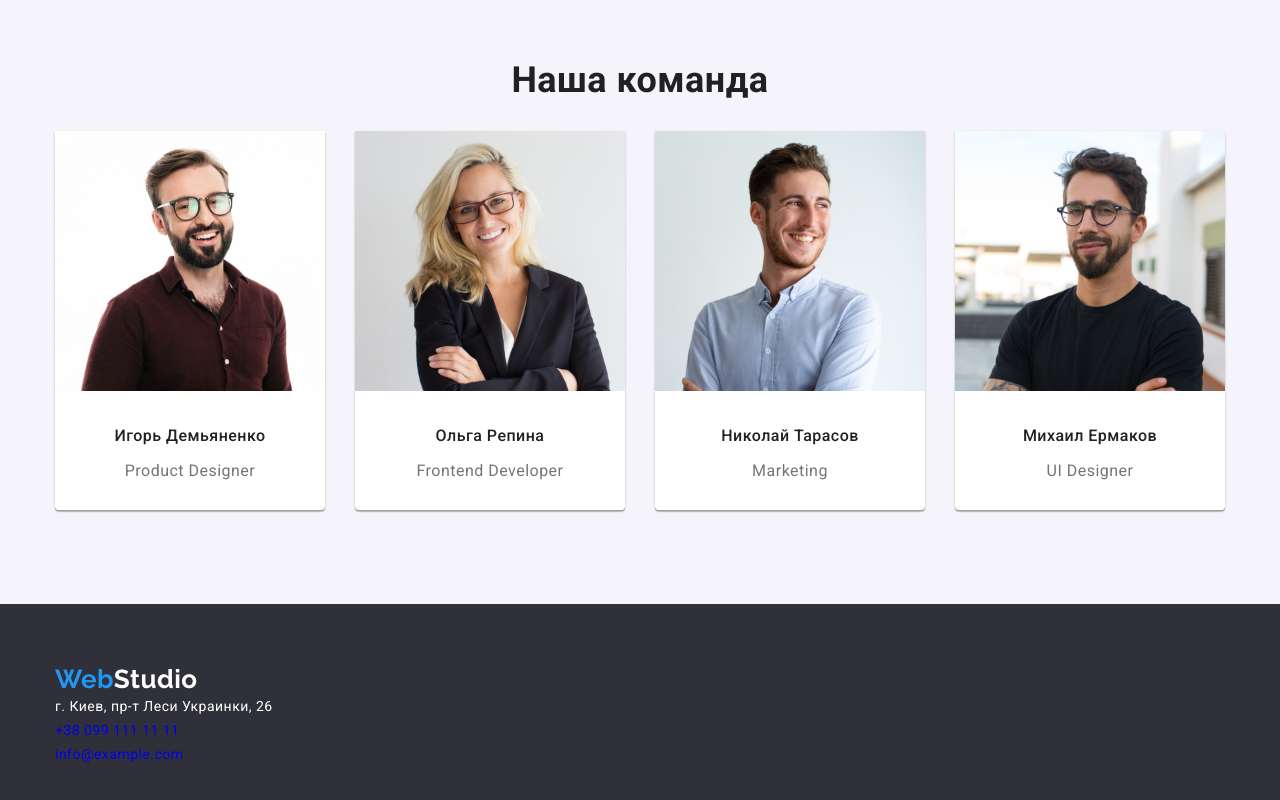
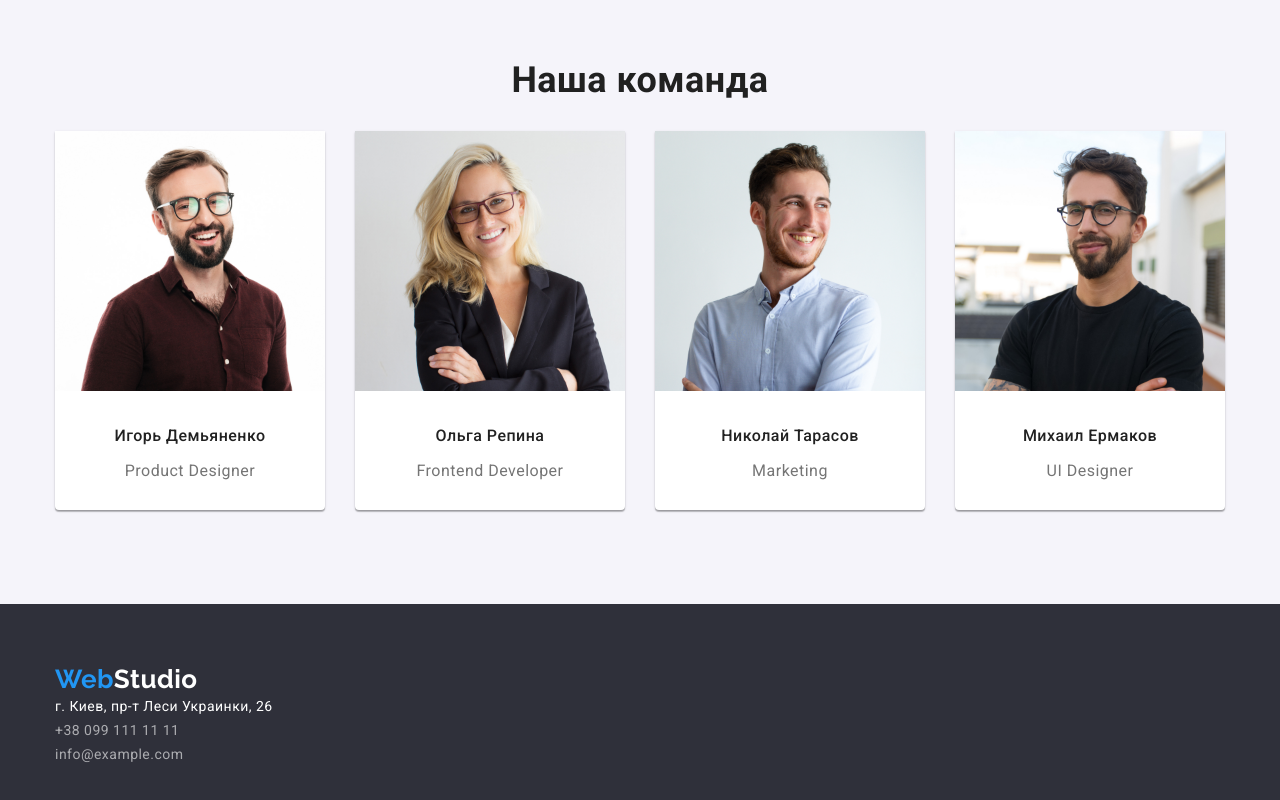
Before and after one commit to vedmedenkobohdan/goit-markup-hw-03, a plain HTML site: page index.html in a window 1280 px wide. Shown: the part 1563-2363 px from the top of the page. Drawn offline with Linux system fonts and the light colour scheme.

Commit message:
Update footer

```diff
--- a/css/styles.css
+++ b/css/styles.css
@@ -307,6 +307,11 @@ a {
   color: var(--primary-white-color);
 }
 
+.footer .link,
+.footer .secondary.link {
+  color: var(--footer-address-color);
+}
+
 .footer .link:hover,
 .footer .link:focus {
   color: var(--accent-color);
```
